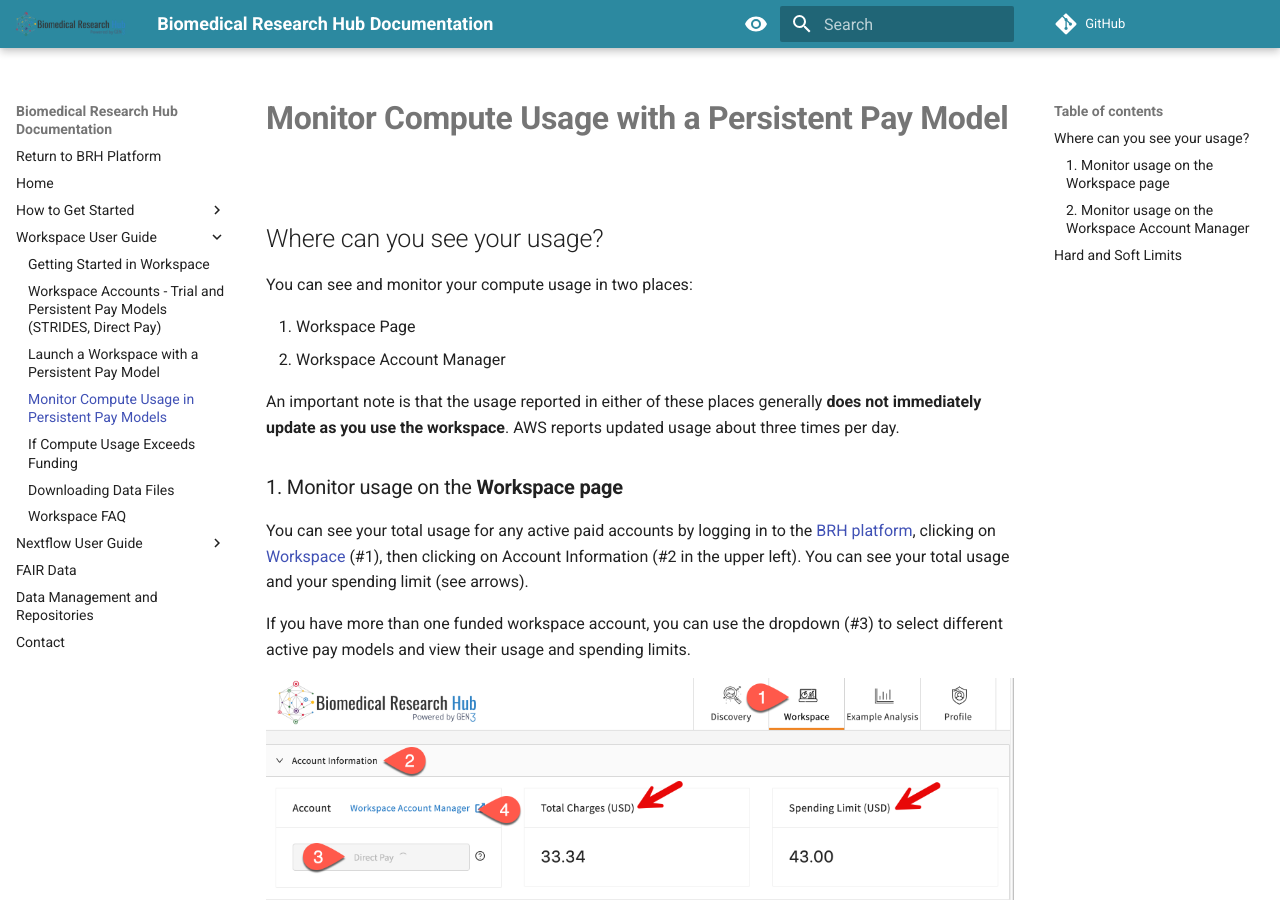
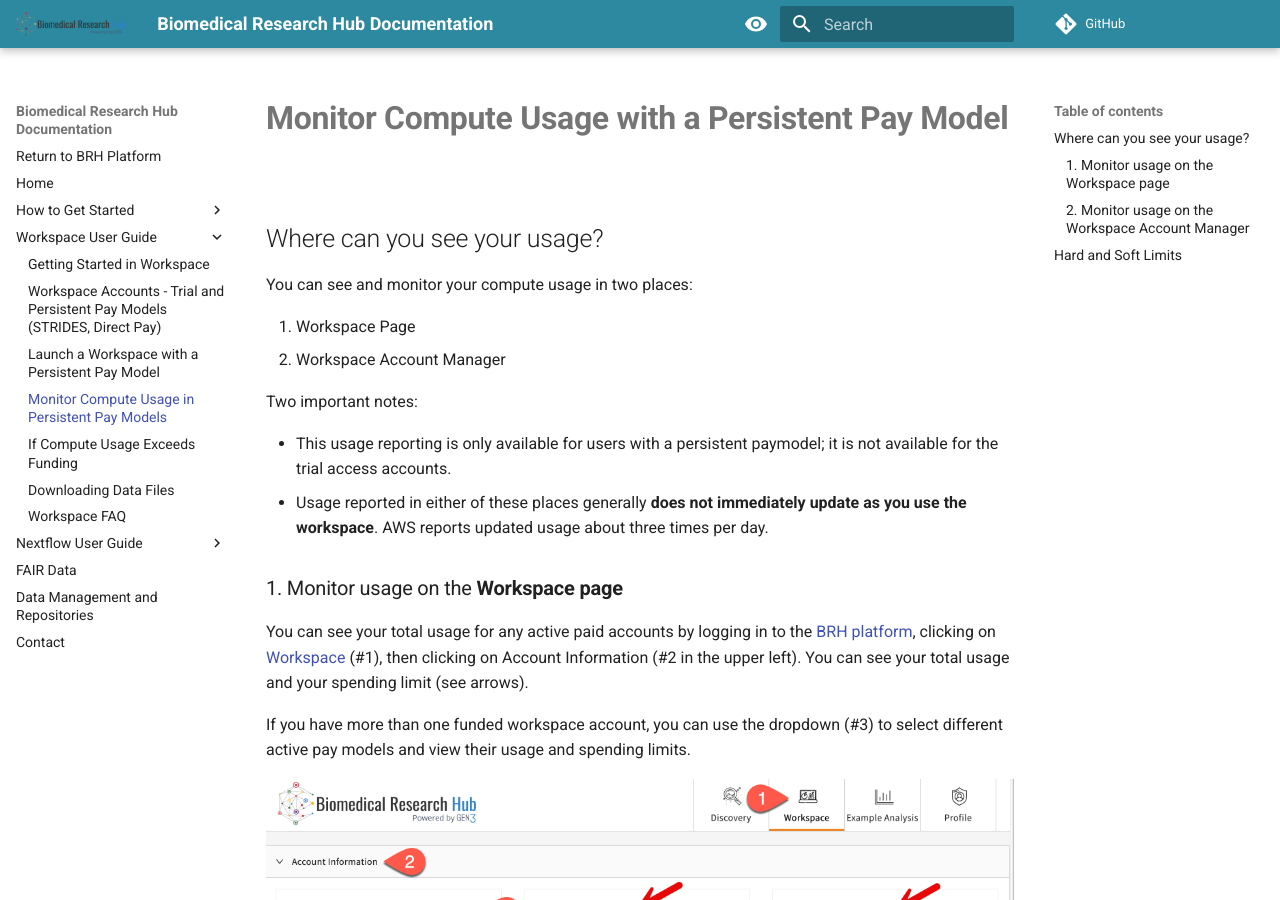
Before and after one commit to uc-cdis/BRH-documentation, an MkDocs documentation site: the page built from docs/15-monitor_compute_usage.md, in a window 1280 px wide and 900 px high. Built offline with MkDocs 1.6.1 and Material for MkDocs 9.7.7, drawn with Linux system fonts in a browser that asks for light colours; comment, search, counter and statistics services are not loaded.

Commit message:
Update 15-monitor_compute_usage.md
clarify that this is only for persistent paymodels

```diff
--- a/docs/15-monitor_compute_usage.md
+++ b/docs/15-monitor_compute_usage.md
@@ -7,7 +7,10 @@
 1. Workspace Page
 2. Workspace Account Manager
 
-An important note is that the usage reported in either of these places generally **does not immediately update as you use the workspace**. AWS reports updated usage about three times per day.
+Two important notes:
+
+* This usage reporting is only available for users with a persistent paymodel; it is not available for the trial access accounts.
+* Usage reported in either of these places generally **does not immediately update as you use the workspace**. AWS reports updated usage about three times per day.
 
 ### 1. Monitor usage on the **Workspace page**
 
```
